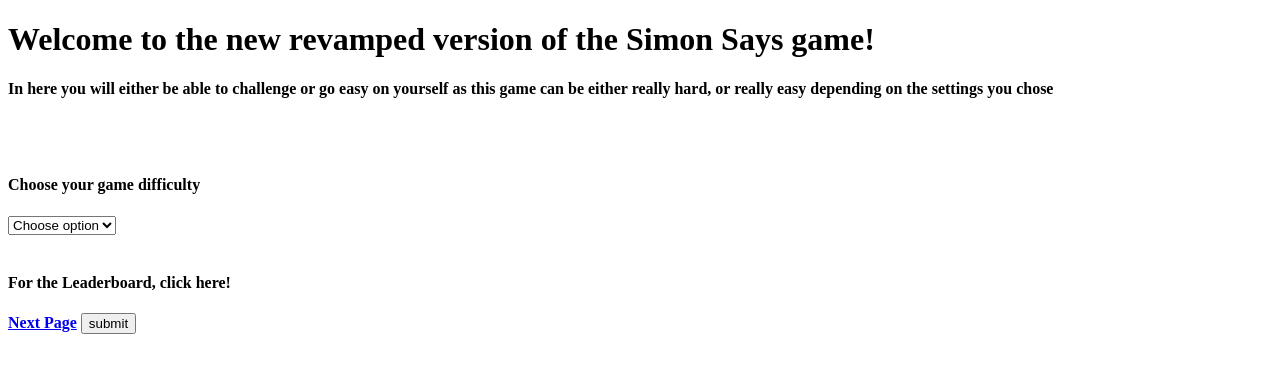
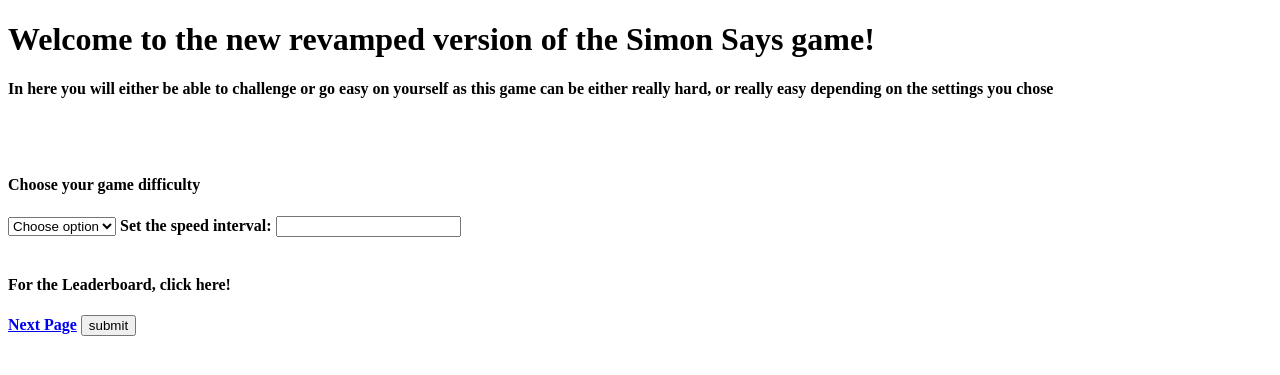
Before and after one commit to Nem3sisAlpha/XavierBriandWebServers, a PHP site: page / in a window 1280 px wide. Shown: the top 375 px of the page. Run offline with PHP 8.4, Linux system fonts and the light colour scheme.

Commit message:
Update index.php

```diff
--- a/index.php
+++ b/index.php
@@ -10,13 +10,30 @@
         <h4>Choose your game difficulty<h4>
 
         <form action="game.php" method="post">
-        <select>
-            <option value="1">Choose option</option>
+        <select name="main" id="main">
+            <option value="" class="default" selected>Choose option</option>
             <option value="2">Easy</option>
             <option value="3">Medium</option>
             <option value="4">Hard</option>
             <option value="5">Custom</option>
         </select>
+
+            Set the speed interval: <input type="text" id="hide" name="speed" required>
+
+        <script>
+        $(function(){
+            $("#hide").hide();  // By default use jQuery to hide the second option
+
+            // We can use the change(); function to watch the state of the select box and run some conditional logic every time it's changes to hide or show the second select box
+            $("#main").change(function(){
+                if( $(".default").is(:selected) ){
+                    $("#hide").show();
+                } else {
+                    $("#hide").hide();
+                }
+            });
+        });
+        </script>
         </br></br>
         <h4>For the Leaderboard, click here!</h4>
         <a href="leaderboard.php">Next Page</a>
```
